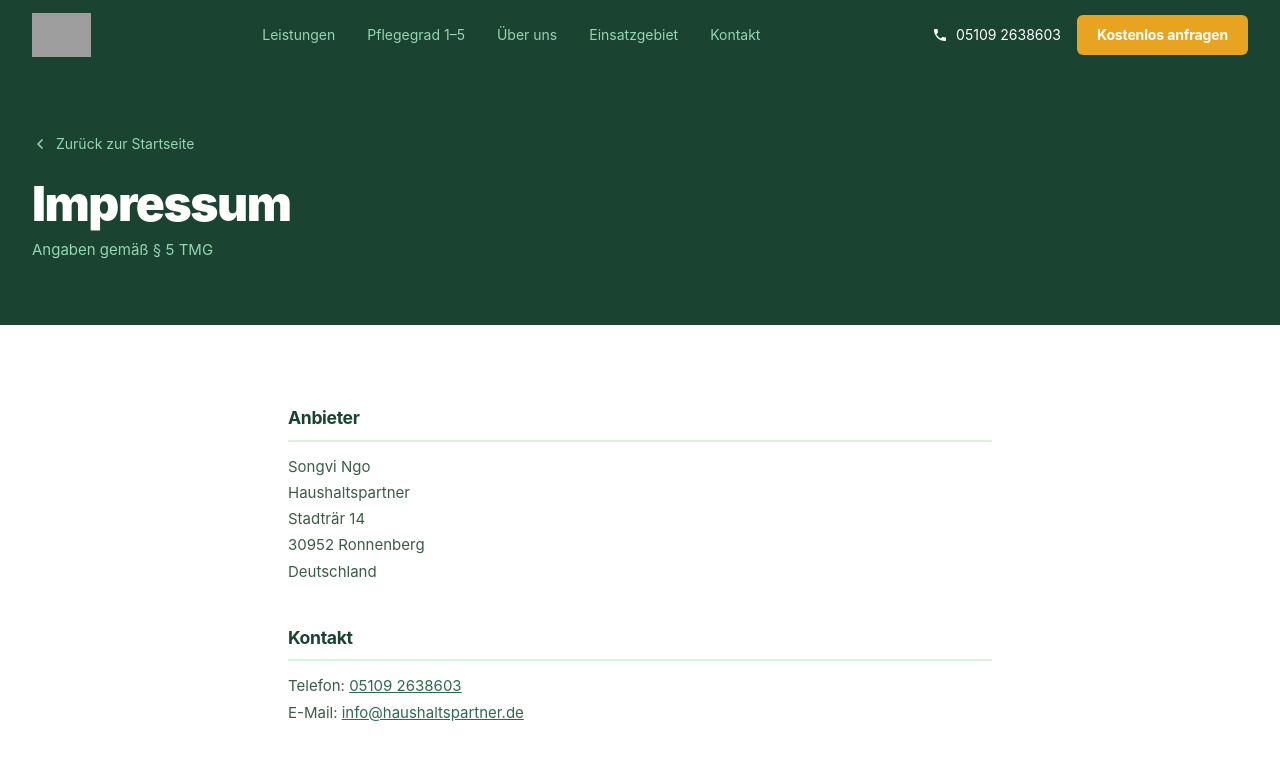
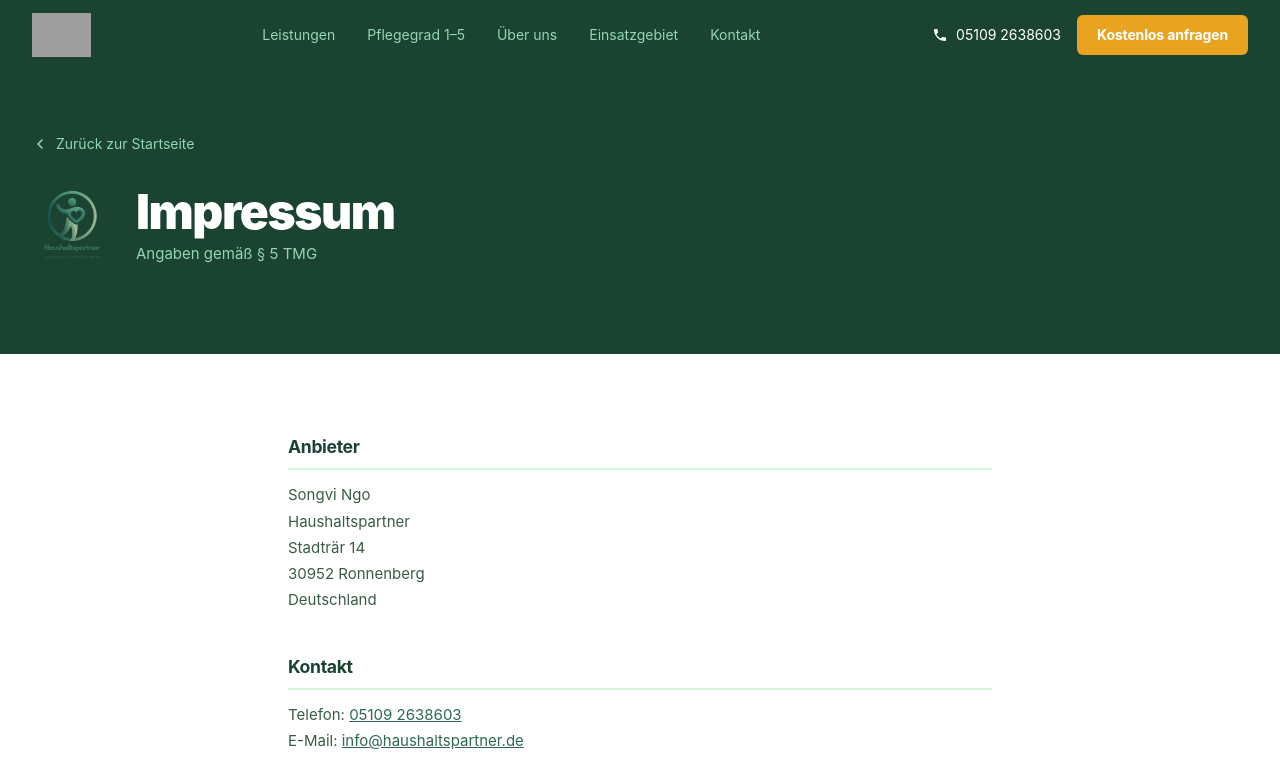
Before and after one commit to songvingo/Haushaltspartner.de, a plain HTML site: page impressum.html in a window 1280 px wide. Shown: the top 763 px of the page. Drawn offline with nearby package versions, Linux system fonts and the light colour scheme; grey boxes are pictures that could not be loaded.

Commit message:
Add logo with text to Danke, Impressum and Datenschutz pages
Co-Authored-By: Claude Sonnet 4.6 <noreply@anthropic.com>

```diff
--- a/impressum.html
+++ b/impressum.html
@@ -98,12 +98,21 @@
 <!-- PAGE HEADER -->
 <div class="bg-[#1b4332] pt-[70px]">
   <div class="max-w-7xl mx-auto px-5 lg:px-8 py-12 lg:py-16">
-    <a href="index.html" class="inline-flex items-center gap-2 text-[#95d5b2] hover:text-white text-sm font-600 transition-colors mb-6">
+    <a href="index.html" class="inline-flex items-center gap-2 text-[#95d5b2] hover:text-white text-sm font-600 transition-colors mb-8">
       <svg width="16" height="16" viewBox="0 0 24 24" fill="none" stroke="currentColor" stroke-width="2.5" stroke-linecap="round" stroke-linejoin="round"><polyline points="15 18 9 12 15 6"/></svg>
       Zurück zur Startseite
     </a>
-    <h1 style="font-size:clamp(28px,4vw,48px);font-weight:900;line-height:1.1;letter-spacing:-0.03em;color:#fff;">Impressum</h1>
-    <p class="text-[#95d5b2] mt-2 text-[15px]">Angaben gemäß § 5 TMG</p>
+    <div class="flex items-center gap-6 mb-6">
+      <img
+        src="Brand_Assets/Haushaltspartner%20Logo%20gr%C3%BCn%20mit%20Text.png"
+        alt="Haushaltspartner"
+        style="height:80px;width:auto;"
+      >
+      <div>
+        <h1 style="font-size:clamp(28px,4vw,48px);font-weight:900;line-height:1.1;letter-spacing:-0.03em;color:#fff;">Impressum</h1>
+        <p class="text-[#95d5b2] mt-1 text-[15px]">Angaben gemäß § 5 TMG</p>
+      </div>
+    </div>
   </div>
 </div>
 
```
Also changed, not shown: danke.html (+9 -0 lines), datenschutz.html (+12 -3 lines).
